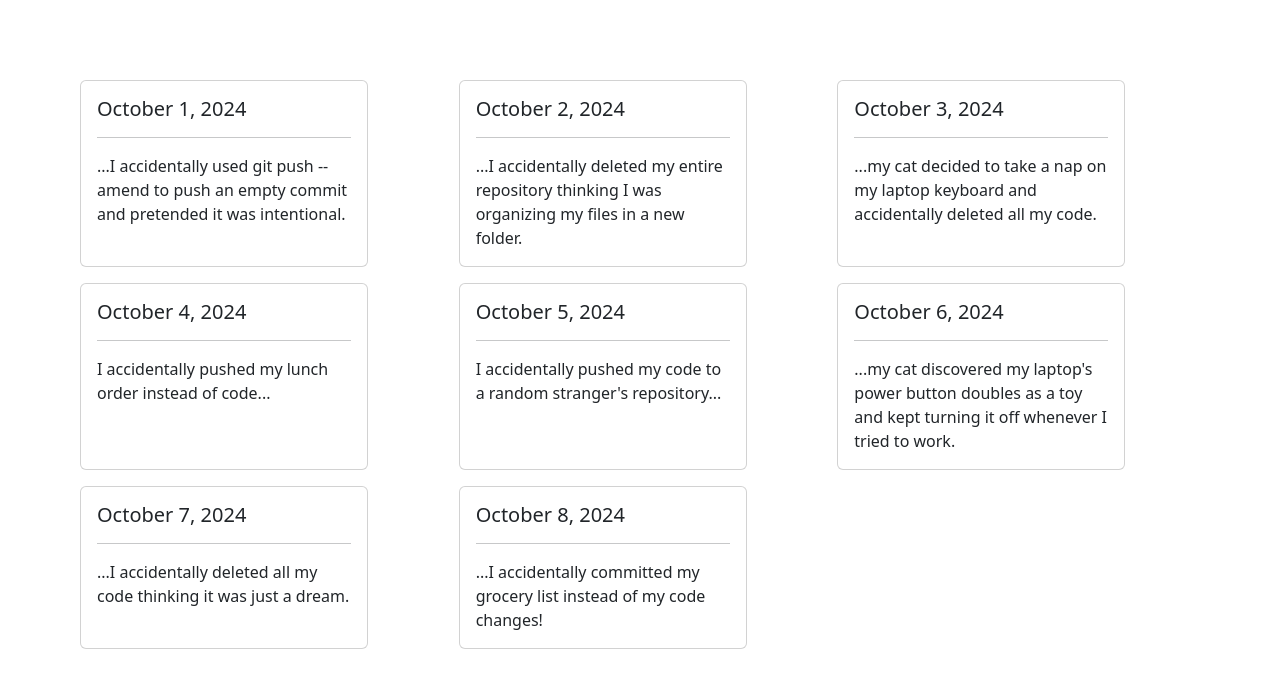
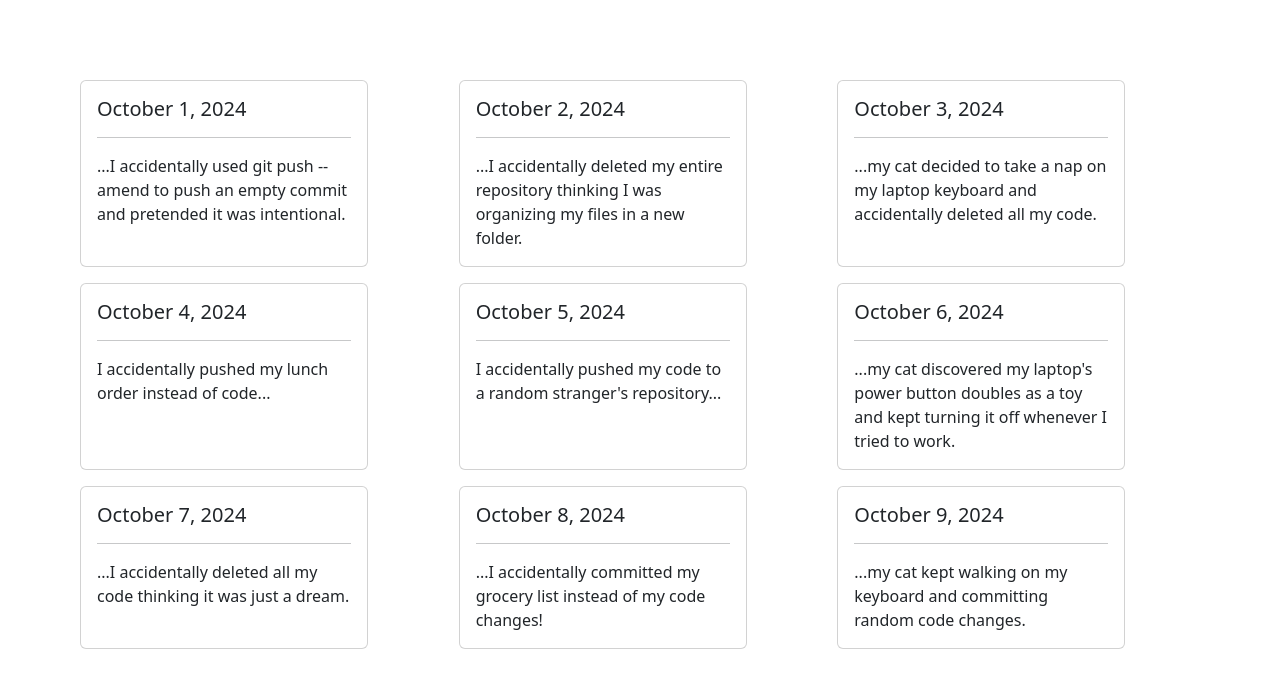
Before and after one commit to eric-zamora-tech/hall-of-shame, a React (Create React App) app: page / in a window 1280 px wide. Shown: the top 688 px of the page. Built offline with nearby package versions, Linux system fonts and the light colour scheme; the HTML template or start-up script is replaced by a standard one.

Commit message:
Added Shame Card

```diff
--- a/src/App.js
+++ b/src/App.js
@@ -12,6 +12,7 @@ function App() {
 <ShameCard title="October 6, 2024" content="...my cat discovered my laptop's power button doubles as a toy and kept turning it off whenever I tried to work." />
 <ShameCard title="October 7, 2024" content="...I accidentally deleted all my code thinking it was just a dream." />
 <ShameCard title="October 8, 2024" content="...I accidentally committed my grocery list instead of my code changes!" />
+<ShameCard title="October 9, 2024" content="...my cat kept walking on my keyboard and committing random code changes." />
     </div>
   );
 }
```
